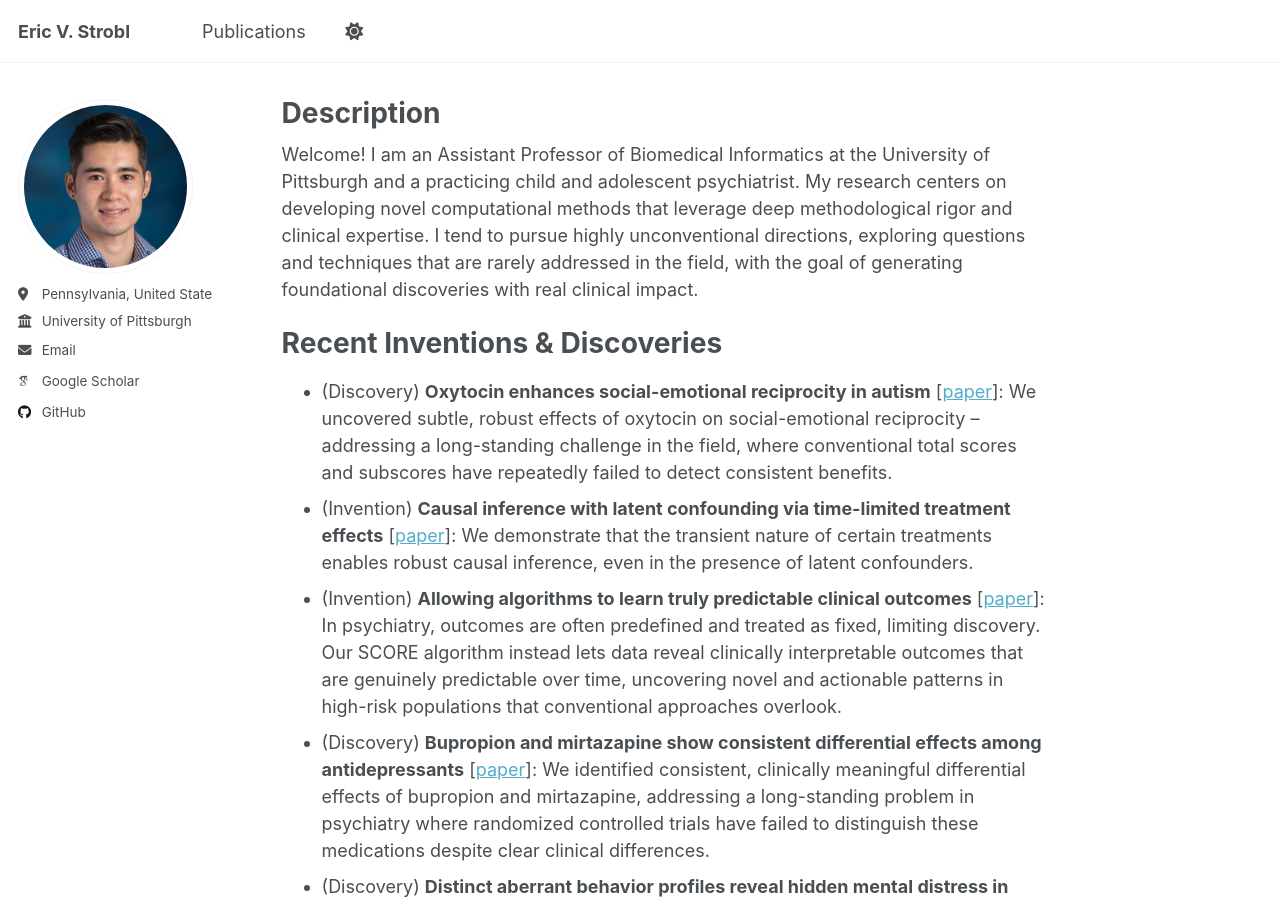
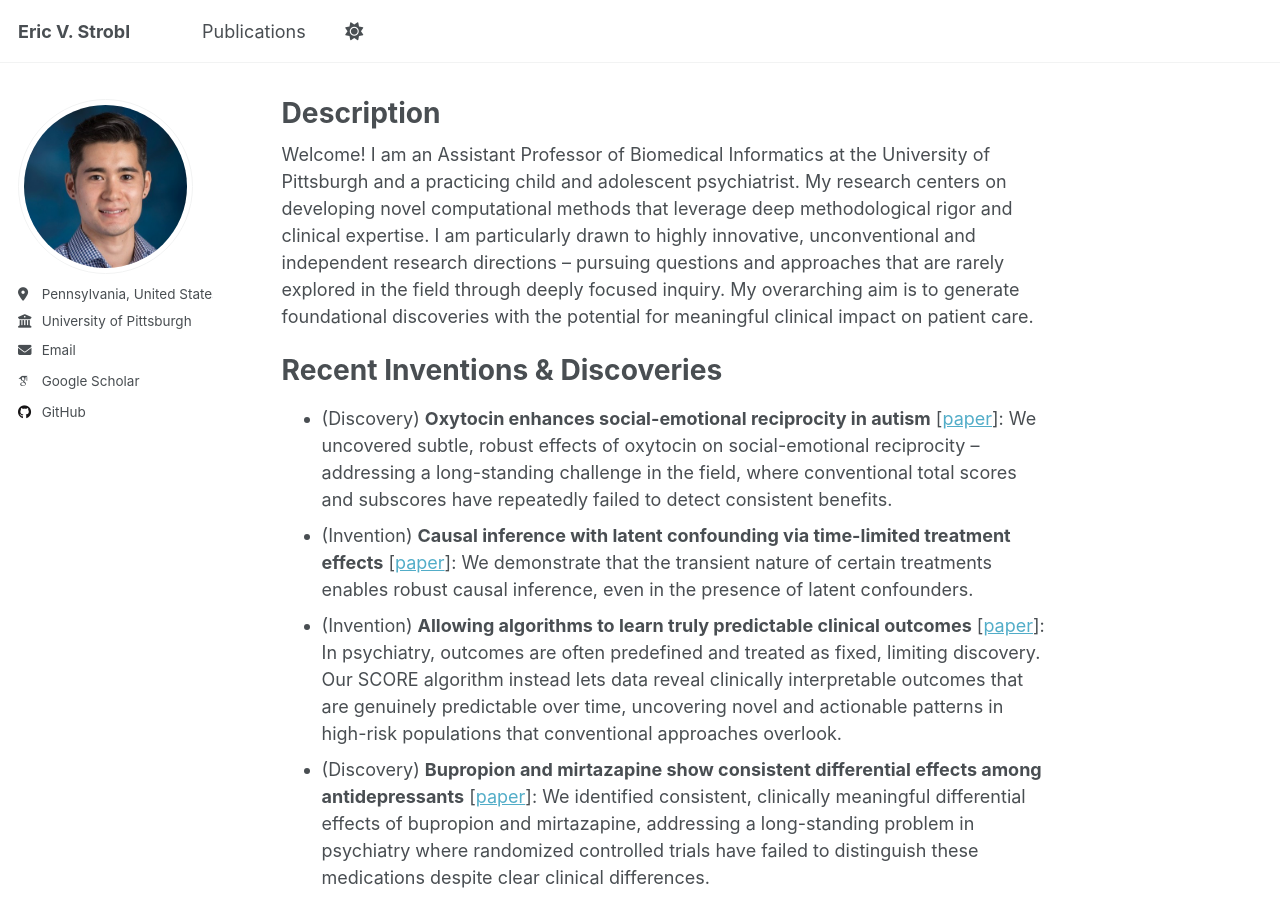
Before and after one commit to ericstrobl/ericstrobl.github.io, a Jekyll site: the page built from _pages/about.md, in a window 1280 px wide and 900 px high. Built offline with Jekyll 4.4.1, drawn with Linux system fonts in a browser that asks for light colours; some web fonts are replaced; a script that is not in the unit is left out.

Commit message:
Update about.md

```diff
--- a/_pages/about.md
+++ b/_pages/about.md
@@ -7,7 +7,7 @@ redirect_from:
   - /about.html
 ---
 
-Welcome! I am an Assistant Professor of Biomedical Informatics at the University of Pittsburgh and a practicing child and adolescent psychiatrist. My research centers on developing novel computational methods that leverage deep methodological rigor and clinical expertise. I tend to pursue highly unconventional directions, exploring questions and techniques that are rarely addressed in the field, with the goal of generating foundational discoveries with real clinical impact.
+Welcome! I am an Assistant Professor of Biomedical Informatics at the University of Pittsburgh and a practicing child and adolescent psychiatrist. My research centers on developing novel computational methods that leverage deep methodological rigor and clinical expertise. I am particularly drawn to highly innovative, unconventional and independent research directions -- pursuing questions and approaches that are rarely explored in the field through deeply focused inquiry. My overarching aim is to generate foundational discoveries with the potential for meaningful clinical impact on patient care.
 
 Recent Inventions & Discoveries
 ======
```
